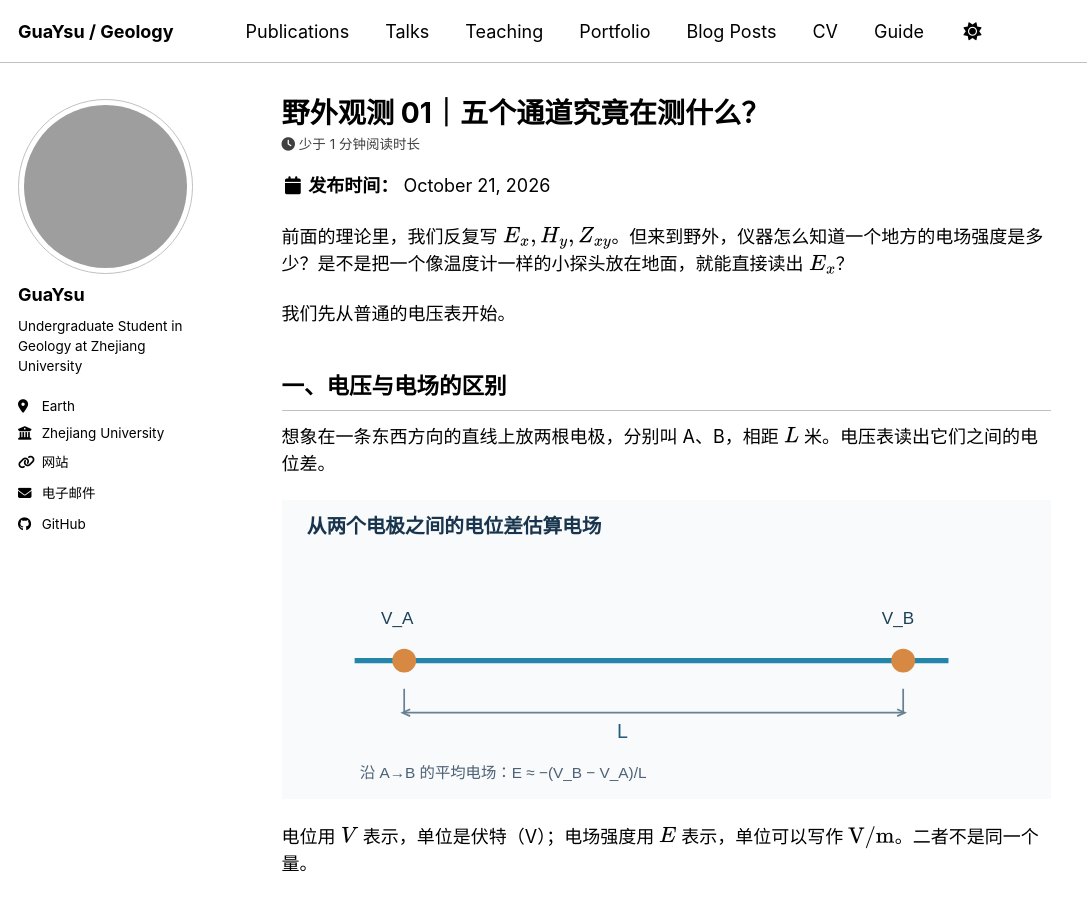
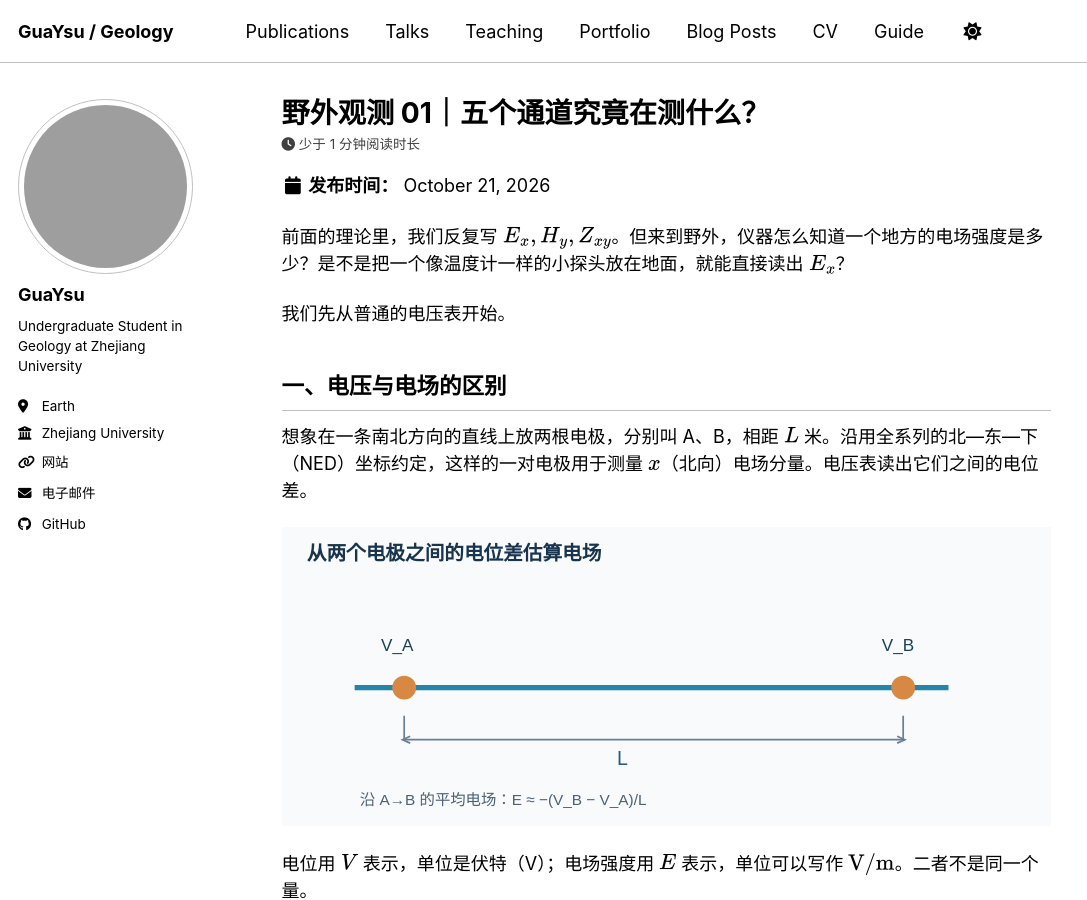
Before and after one commit to GuaYsu/guaysu.github.io, a Jekyll site: the page built from _posts/2026-10-21-mt-course-04a-measure.md, in a window 1280 px wide and 900 px high. Shown: the whole window, without its empty margins (0-1087 px from the left). Built offline with Jekyll 4.4.1, drawn with Linux system fonts in a browser that asks for light colours; a script bundle is joined from its source files by our own code; library files that are not in the unit come from our copies; some of the changed text lies outside the part shown; grey boxes are pictures that could not be loaded.

Commit message:
docs(mt): unify north-east-down axes and examples

```diff
--- a/_posts/2026-10-21-mt-course-04a-measure.md
+++ b/_posts/2026-10-21-mt-course-04a-measure.md
@@ -13,7 +13,7 @@
 
 ## 一、电压与电场的区别
 
-想象在一条东西方向的直线上放两根电极，分别叫 A、B，相距 $L$ 米。电压表读出它们之间的电位差。
+想象在一条南北方向的直线上放两根电极，分别叫 A、B，相距 $L$ 米。沿用全系列的北—东—下（NED）坐标约定，这样的一对电极用于测量 $x$（北向）电场分量。电压表读出它们之间的电位差。
 
 ![两根电极和距离](/images/posts/mt-course/16-voltage-dipole.svg)
 
@@ -59,7 +59,7 @@
 
 ## 三、五通道到底是哪五个？
 
-常见 MT 测站同时记录两个水平电场通道、三个磁场通道：
+常见 MT 测站同时记录两个水平电场通道、三个磁场通道。本系列统一采用 $x$ 指北、$y$ 指东、$z$ 指向地下：
 
 $$
 E_x(t),\quad E_y(t),\quad H_x(t),\quad H_y(t),\quad H_z(t).
```
